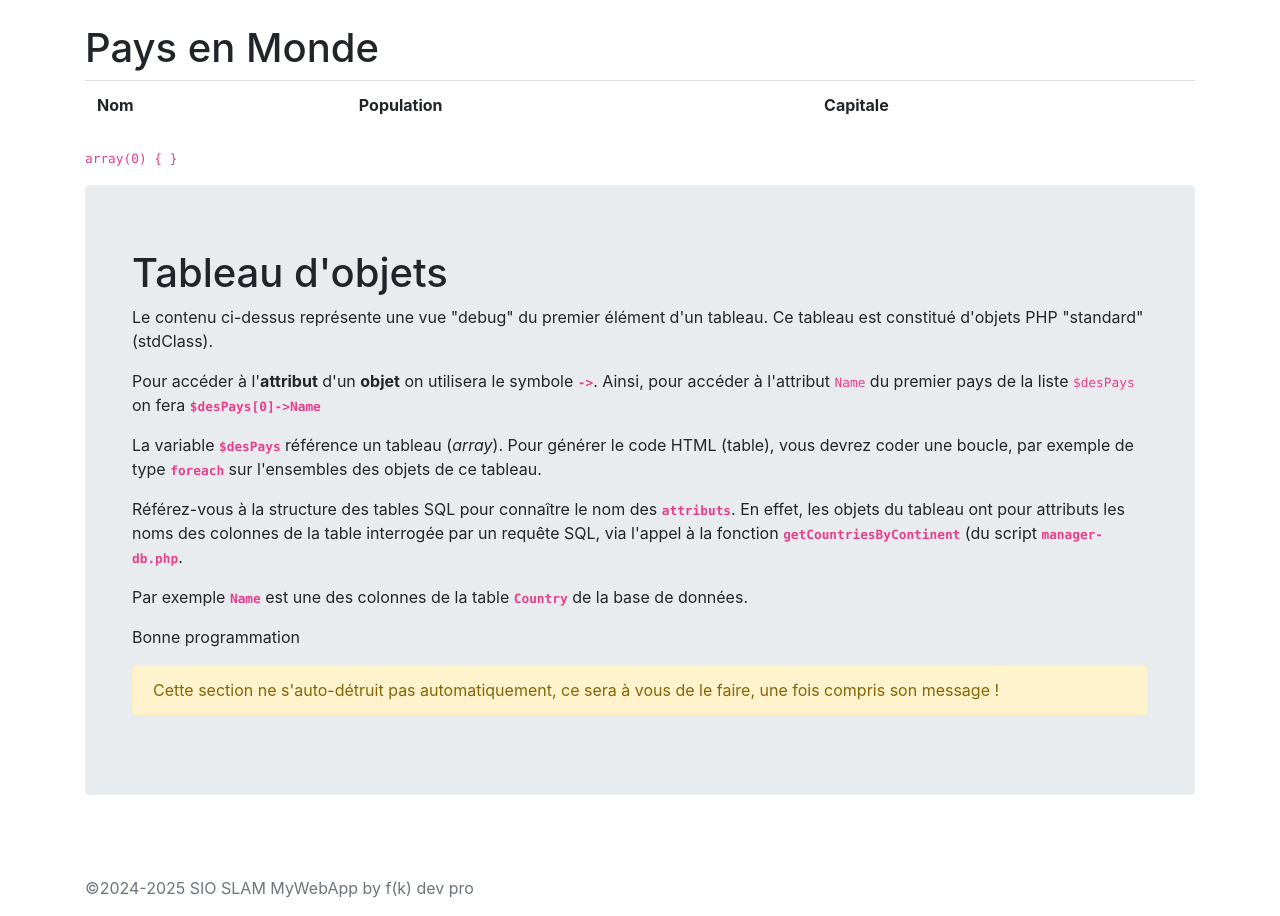
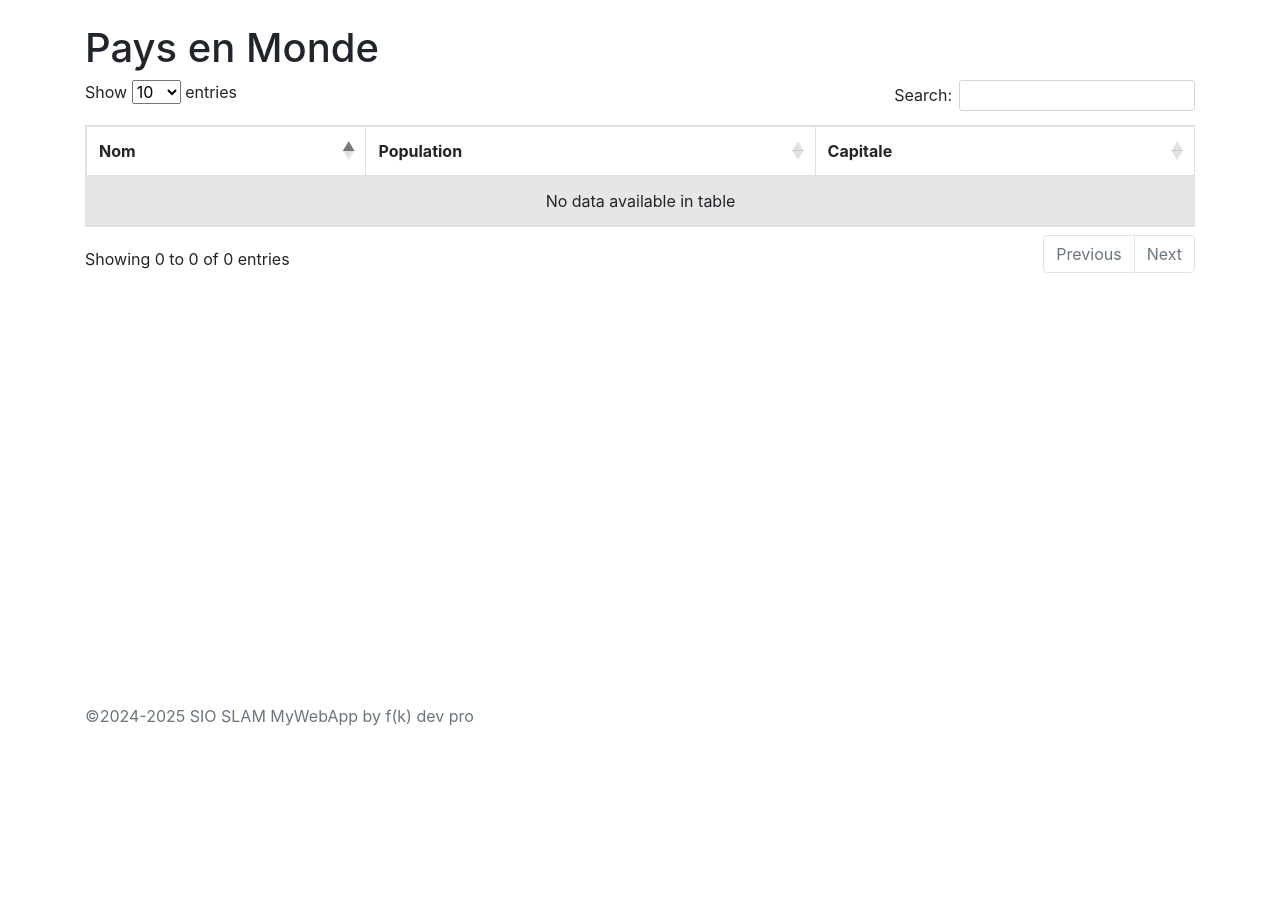
Before and after one commit to kellydiak/world2025, a PHP site: page /index2.php in a window 1280 px wide. Shown: the part 56-972 px from the top of the page. After the commit the page ends 782 px from the top, so only its background shows below. Run offline with PHP 8.4, Linux system fonts and the light colour scheme; data that the repository does not hold is empty; some libraries are stand-ins or nearby versions.

Commit message:
pas mal d'updates

```diff
--- a/descriptionPays.php
+++ b/descriptionPays.php
@@ -20,7 +20,6 @@ if (isset($_GET['name']) && !empty($_GET['name']) ){
 
   <div class="container">
     <h1><?php echo $lePays->Name ?></h1>
-    <!--<h1>Pays en : <?php// echo 'name' ; ?> </h1> Faire en sorte de récup le nom du pays + afficher drapeau-->
     <div>
 
      <table class="table">
--- a/header.php
+++ b/header.php
@@ -59,7 +59,7 @@
               $lesPays = getAllCountries();
               //var_dump($lesContinents)?>
         <li class="nav-item active">
-          <a class="nav-link" href="index.php">Home <span class="sr-only">(current)</span></a>
+          <a class="nav-link" href="home.php">Home <span class="sr-only">(current)</span></a>
         </li>
         <li class="nav-item">
           <a class="nav-link" href="#">Link</a>
--- a/inc/manager-db.php
+++ b/inc/manager-db.php
@@ -94,7 +94,9 @@ function getCapitale($num) {
 
 
 }
-
+/**
+ * Obtenir les détails des pays
+ */
 function getPaysDetails($name) {
     global $pdo;
     $query = 'SELECT * FROM Country WHERE id = :name;';
--- a/index2.php
+++ b/index2.php
@@ -26,18 +26,27 @@ if (isset($_GET['name']) && !empty($_GET['name']) ){
 //$continent = 'Asia';
 //$desPays = getCountriesByContinent($continent);
 ?>
+<head>
+  <link rel="stylesheet" href="https://cdnjs.cloudflare.com/ajax/libs/twitter-bootstrap/4.5.2/css/bootstrap.css">
+  <link rel="stylesheet" href="https://cdn.datatables.net/2.2.2/css/dataTables.bootstrap4.css">
+</head>
+
+<body>
 
 <main role="main" class="flex-shrink-0">
 
   <div class="container">
     <h1>Pays en <?php echo $continent ; ?> </h1>
     <div>
-     <table class="table">
+     <table id="example" class="table table-striped table-bordered" style="width:100%">
+      <thead>
          <tr>
            <th>Nom</th>
            <th>Population</th>
            <th>Capitale</th>
          </tr>
+      </thead>
+      <tbody>
        <?php
        // $desPays est un tableau dont les éléments sont des objets représentant
        // des caractéristiques d'un pays (en relation avec les colonnes de la table Country)
@@ -48,39 +57,12 @@ if (isset($_GET['name']) && !empty($_GET['name']) ){
             <td> <?php echo getCapitale($lePays->Capital)->Name ?></td>
           </tr>
           <?php endforeach ; ?>
+        </tbody>
      </table>
     </div>
-    <p>
-        <code>
-      <?php
-        var_dump($desPays);
-        ?>
-        </code>
-    </p>
-    <section class="jumbotron">
-      <div class="container">
-        <h1 class="jumbotron-heading">Tableau d'objets</h1>
-        <p>Le contenu ci-dessus représente une vue "debug" du premier élément d'un tableau. Ce tableau est
-          constitué d'objets PHP "standard" (stdClass).</p>
-        <p>Pour accéder à l'<b>attribut</b> d'un <b>objet</b> on utilisera le symbole <b><code>-></code></b>.
-          Ainsi, pour accéder à l'attribut <code>Name</code> du premier pays de la liste
-          <code>$desPays</code> on fera <b><code>$desPays[0]->Name</code></b>
-        </p>
-        <p>La variable <b><code>$desPays</code></b> référence un tableau (<i>array</i>).
-          Pour générer le code HTML (table), vous devrez coder une boucle,
-          par exemple de type <b><code>foreach</code></b> sur l'ensembles des objets de ce tableau. </p>
-        <p>Référez-vous à la structure des tables SQL pour connaître le nom des <b><code>attributs</code></b>.
-          En effet, les objets du tableau ont pour attributs les noms des colonnes de la table interrogée par un requête SQL, via l'appel à la
-          fonction <b><code>getCountriesByContinent</code></b> (du script <b><code>manager-db.php</code></b>.</p>
-        <p>Par exemple <b><code>Name</code></b> est une des colonnes de la table <b><code>Country</code></b> de la base de données.</p>
-          <p> Bonne programmation</p>
-          <div class="alert alert-warning" role="alert">
-            Cette section ne s'auto-détruit pas automatiquement, ce sera à vous de le faire, une fois compris son message !
-          </div>
-      </div>
-    </section>
   </div>
 </main>
+</body>
 
 <?php
 require_once 'javascripts.php';
--- a/javascripts.php
+++ b/javascripts.php
@@ -13,5 +13,11 @@
  */
 
 ?>
-<script src="assets/library/jquery-3.4.1.js"> </script>
+<!--<script src="assets/library/jquery-3.4.1.js"> </script>-->
 <script src="assets/bootstrap-4.4.1-dist/js/bootstrap.js"> </script>
+<script src="https://code.jquery.com/jquery-3.7.1.js"> </script>
+<script src="https://cdnjs.cloudflare.com/ajax/libs/popper.js/1.14.3/umd/popper.min.js"> </script>
+<script src="https://cdnjs.cloudflare.com/ajax/libs/twitter-bootstrap/4.5.2/js/bootstrap.min.js"> </script>
+<script src="https://cdn.datatables.net/2.2.2/js/dataTables.js"> </script>
+<script src="https://cdn.datatables.net/2.2.2/js/dataTables.bootstrap4.js"> </script>
+<script>new DataTable('#example');</script>
```
Also changed, not shown: home.php (added, +33 -0 lines).
